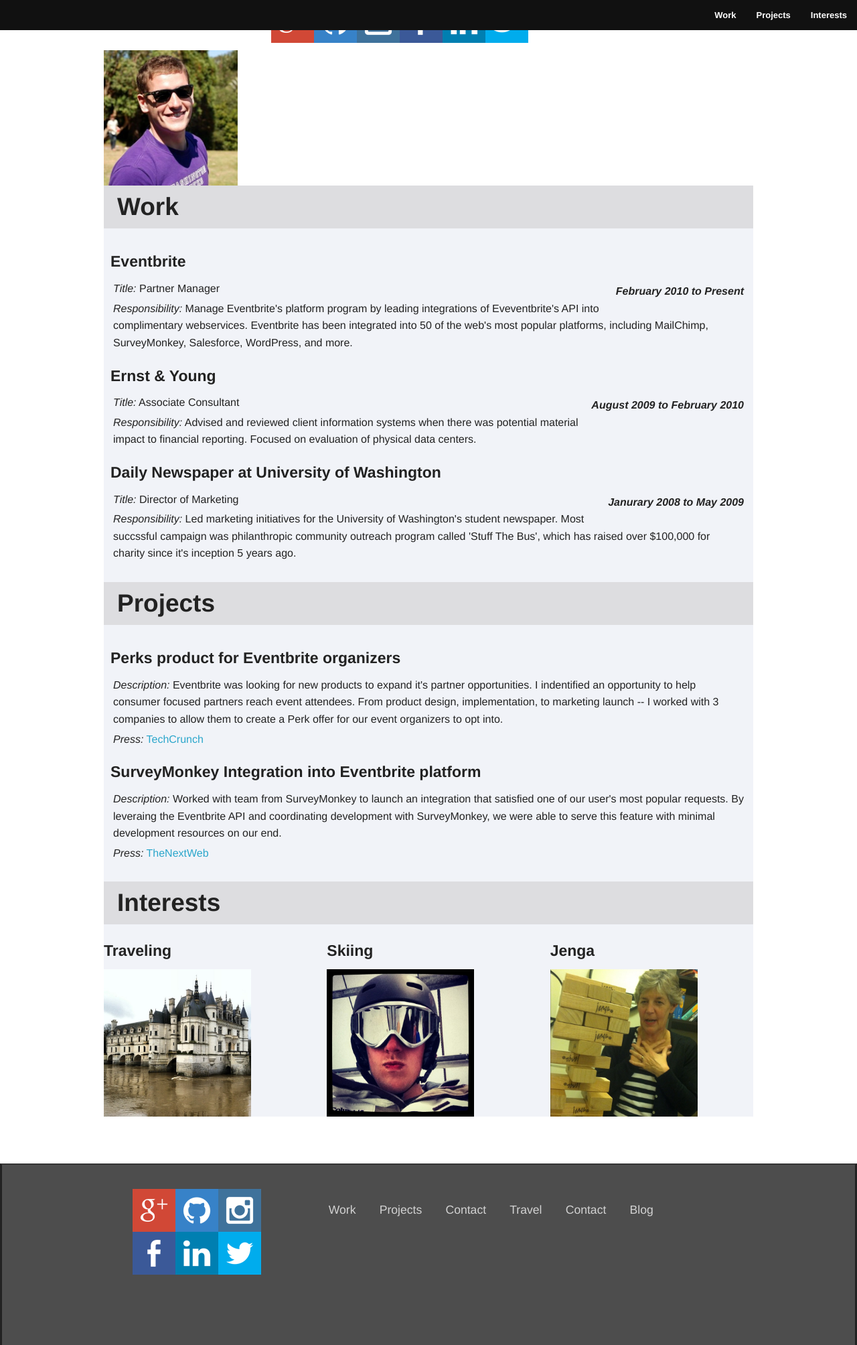
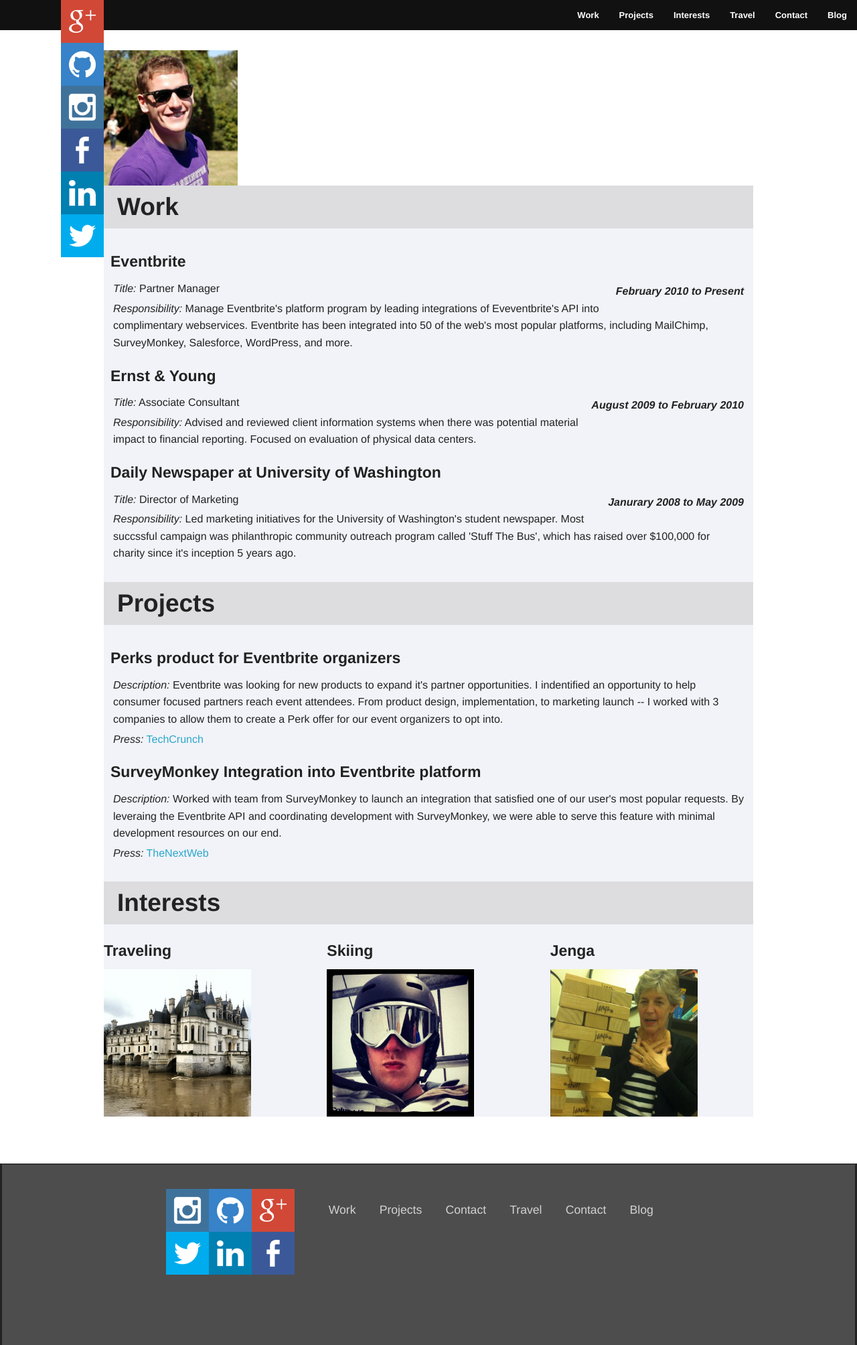
Before and after one commit to colleran/colleran.github.com, a plain HTML site: page index.html in a window 1280 px wide. Shown: the whole page at 67% size. Drawn offline with Linux system fonts and the light colour scheme; a web font is replaced by a local one.

Commit message:
Fixed the social icons and navbars for good!
Still needs styling/formatting help, but the social icons and nav
buttons are in the right place and functioning.

```diff
--- a/css/style.css
+++ b/css/style.css
@@ -27,51 +27,6 @@ h2 {
 	padding-left: 20px;
 }
 
-/*.navbar img {
-	float: left;
-	margin-right: 0px;
-}
-
-.navbar ul {
-	list-style: none;
-	float: left;
-	margin: 0px;
-	padding: 0px;
-	display: block;
-}
-
-.navbar ul li {
-	float: left;
-	display: block;
-	height: 69px;
-	width: 128px;
-	text-align: center;
-	background-color: rgba(139,129,125,.2);
-}
-
-.navbar ul li a {
-	text-decoration: none;
-	height: 48px;
-	width: 128px;
-	display: block;
-	vertical-align: text-bottom;
-	padding-top: 20px;
-	font-weight: bold;
-	color: #fff;
-}*/
-
-/*.navbar ul li a:hover {
-	color: #483D4C;
-	background-color: #f1f3f8;
-}
-Removed hover property
-*/
-
-#container {
-/*	width: 800px;
-	margin: 0px auto;*/
-}
-
 #header, .mainContent {
 	background-color: #f1f3f8;
 }
@@ -85,29 +40,33 @@ ul {
 }
 
 .iconlist {
-	margin: 0px;
-	width: 800px;
-	float: left;
+	position: relative;
+	right: 64px;
 }
 
-.contactbar {
+.iconbar {
 /*	float: top;*/
 	position: fixed;
 	top: 0px;
-	margin: 0px auto;
+/*	margin: 0px auto;*/
 	padding: 0px;
+	position: right;
+}
+
+.contactlist li {
+	padding-right: 64px;
 }
 
 .contacticonTop {
 	height: 64px;
 	width: 64px;
-	float: left;
+/*	float: left;*/
 }
 
-.contacticon {
+.contacticonBottom {
 	height: 64px;
 	width: 64px;
-	float: left;
+	float: right;
 }
 
 .github {
--- a/index.html
+++ b/index.html
@@ -12,21 +12,6 @@
 		<link href='http://fonts.googleapis.com/css?family=Oleo+Script+Swash+Caps' rel='stylesheet' type='text/css'>
 	</head>
 	<body>
-	<div class="row">
-		<div class="columns large-3"></div>
-		<div class="columns large-9">
-			<div class="contactbar">
-				<ul class="iconlist">
-					<a href="https://plus.google.com/u/0/114905365493514646455/posts" target="_blank"><li class="google contacticonTop"></li></a>
-					<a href="https://github.com/mitchcolleran" target="_blank"><li class="github contacticonTop"></li></a>
-					<a href="http://instagram.com/mitchcolleran" target="_blank"><li class="instagram contacticonTop"></li></a>
-					<a href="http://facebook.com/colleran" target="_blank"><li class="facebook contacticonTop"></li></a>
-					<a href="http://linkedin.com/in/mitchcolleran" target="_blank"><li class="linkedin contacticonTop"></li></a>
-					<a href="http://twitter.com/colleran" target="_blank"><li class="twitter contacticonTop"></li></a>
-				</ul>
-			</div>
-		</div>
-	</div>
 		<nav class="top-bar">
 				<ul class="title-area">
 					<li class="name"></li>
@@ -37,6 +22,9 @@
 					<li class=""><a href="#work">Work</a></li>
 					<li class=""><a href="#projects">Projects</a></li>
 					<li class=""><a href="#interests">Interests</a></li>
+					<li class=""><a href="travel.html">Travel</a></li>
+					<li class=""><a a href="mailto:email@address.com">Contact</a></li>
+					<li class=""><a href="http://mitchcolleran.tumblr.com" target="_blank">Blog</a></li>
 				</ul>
 			</section>
 		</nav>
@@ -44,37 +32,19 @@
 		<div class="large-12 columns">
 			<div class="row">
 				<div class="large-3 columns">
+					<div class="iconbar">
+						<ul class="iconlist">
+							<a href="https://plus.google.com/u/0/114905365493514646455/posts" target="_blank"><li class="google contacticonTop"></li></a>
+							<a href="https://github.com/mitchcolleran" target="_blank"><li class="github contacticonTop"></li></a>
+							<a href="http://instagram.com/mitchcolleran" target="_blank"><li class="instagram contacticonTop"></li></a>
+							<a href="http://facebook.com/colleran" target="_blank"><li class="facebook contacticonTop"></li></a>
+							<a href="http://linkedin.com/in/mitchcolleran" target="_blank"><li class="linkedin contacticonTop"></li></a>
+							<a href="http://twitter.com/colleran" target="_blank"><li class="twitter contacticonTop"></li></a>
+						</ul>
+					</div>
 					<img src="images/linked.jpg" alt="Headshot" id="profilePhoto">
 				</div>
 				<div class="large-9 columns">
-					<div class="row">
-						<div class="large-12 columns">
-<!-- 								<nav class="top-bar">
-										<ul class="title-area">
-											<li class="name"></li>
-											<li class="toggle-topbar menu-icon"><a href><span>Menu</span></a></li>
-										</ul>
-									<section class="top-bar-section">
-										<ul class="right">
-											<li class=""><a href="#work">Work</a></li>
-											<li class=""><a href="#projects">Projects</a></li>
-											<li class=""><a href="#interests">Interests</a></li>
-										</ul>
-									</section>
-								</nav> -->
-						</div>
-					</div>
-					<!-- <div class="row">
-						<div class="large-12 columns">
-							<div class="navbar">
-								<ul class="">
-									<li class=""><a href="travel.html">Travel</a></li>
-									<li class=""><a a href="mailto:email@address.com">Contact</a></li>
-									<li class=""><a href="http://mitchcolleran.tumblr.com" target="_blank">Blog</a></li>
-								</ul>
-							</div>
- 						</div>
-					</div> -->
 				</div>
 			</div>
 			<div class="mainContent">
@@ -139,12 +109,12 @@
 		<div class="row">
 			<div class="columns large-3 large-offset-1">
 				<ul class="socialIcons">
-					<a href="https://plus.google.com/u/0/114905365493514646455/posts" target="_blank"><li class="google contacticon"></li></a>
-					<a href="https://github.com/mitchcolleran" target="_blank"><li class="github contacticon"></li></a>
-					<a href="http://instagram.com/mitchcolleran" target="_blank"><li class="instagram contacticon"></li></a>
-					<a href="http://facebook.com/colleran" target="_blank"><li class="facebook contacticon"></li></a>
-					<a href="http://linkedin.com/in/mitchcolleran" target="_blank"><li class="linkedin contacticon"></li></a>
-					<a href="http://twitter.com/colleran" target="_blank"><li class="twitter contacticon"></li></a>
+					<a href="https://plus.google.com/u/0/114905365493514646455/posts" target="_blank"><li class="google contacticonBottom"></li></a>
+					<a href="https://github.com/mitchcolleran" target="_blank"><li class="github contacticonBottom"></li></a>
+					<a href="http://instagram.com/mitchcolleran" target="_blank"><li class="instagram contacticonBottom"></li></a>
+					<a href="http://facebook.com/colleran" target="_blank"><li class="facebook contacticonBottom"></li></a>
+					<a href="http://linkedin.com/in/mitchcolleran" target="_blank"><li class="linkedin contacticonBottom"></li></a>
+					<a href="http://twitter.com/colleran" target="_blank"><li class="twitter contacticonBottom"></li></a>
 				</ul>
 			</div>
 			<div class="columns large-8">
@@ -160,5 +130,14 @@
 
 		</div>
 	</div>
+	<script>
+  document.write('<script src=/js/vendor/'
+    + ('__proto__' in {} ? 'zepto' : 'jquery')
+    + '.js><\/script>');
+</script>
+<script>
+  $(document).foundation();
+</script>
+
 	</body>
 </html>
```
Lines whose indentation alone changed are shown as unchanged.
